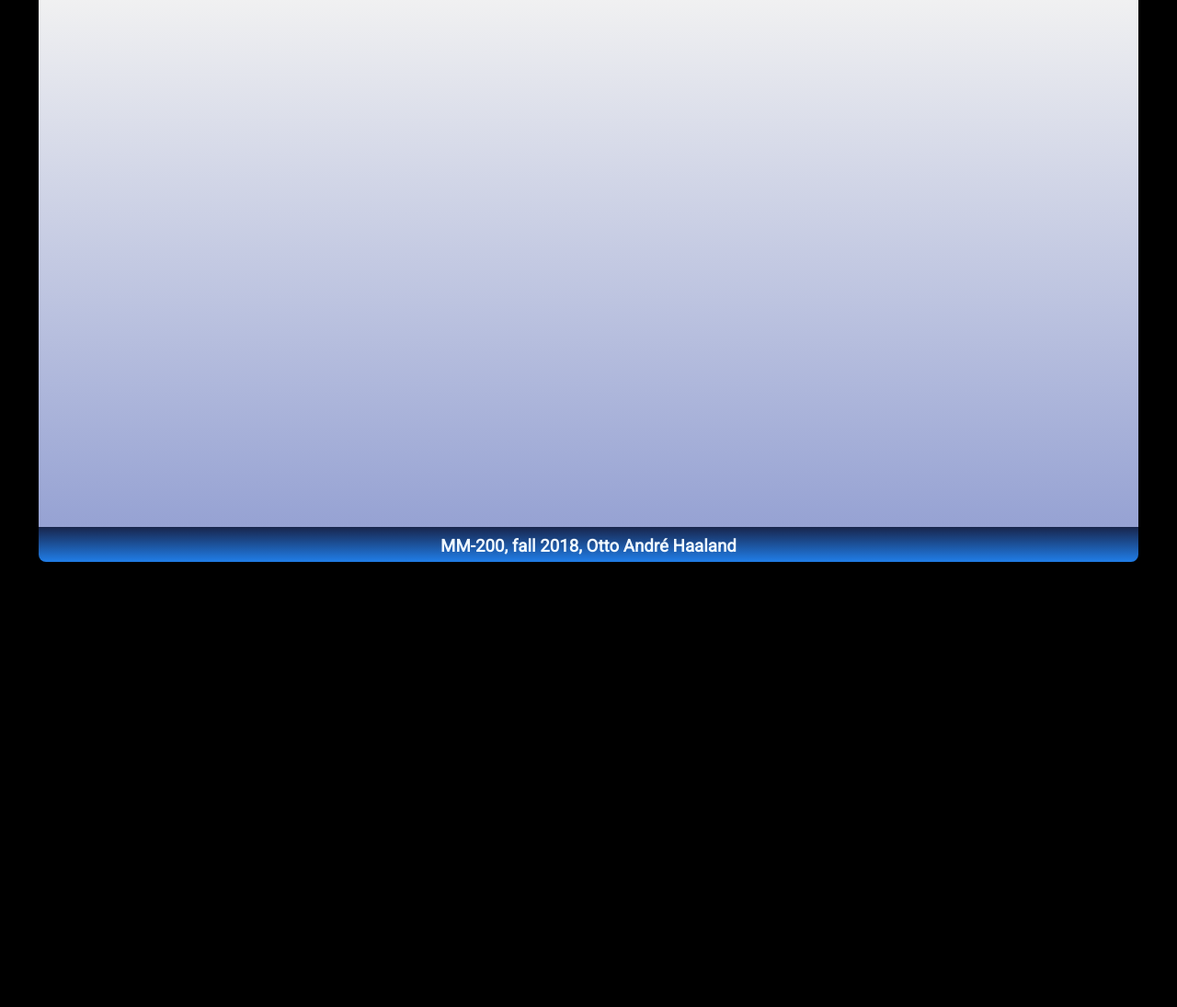
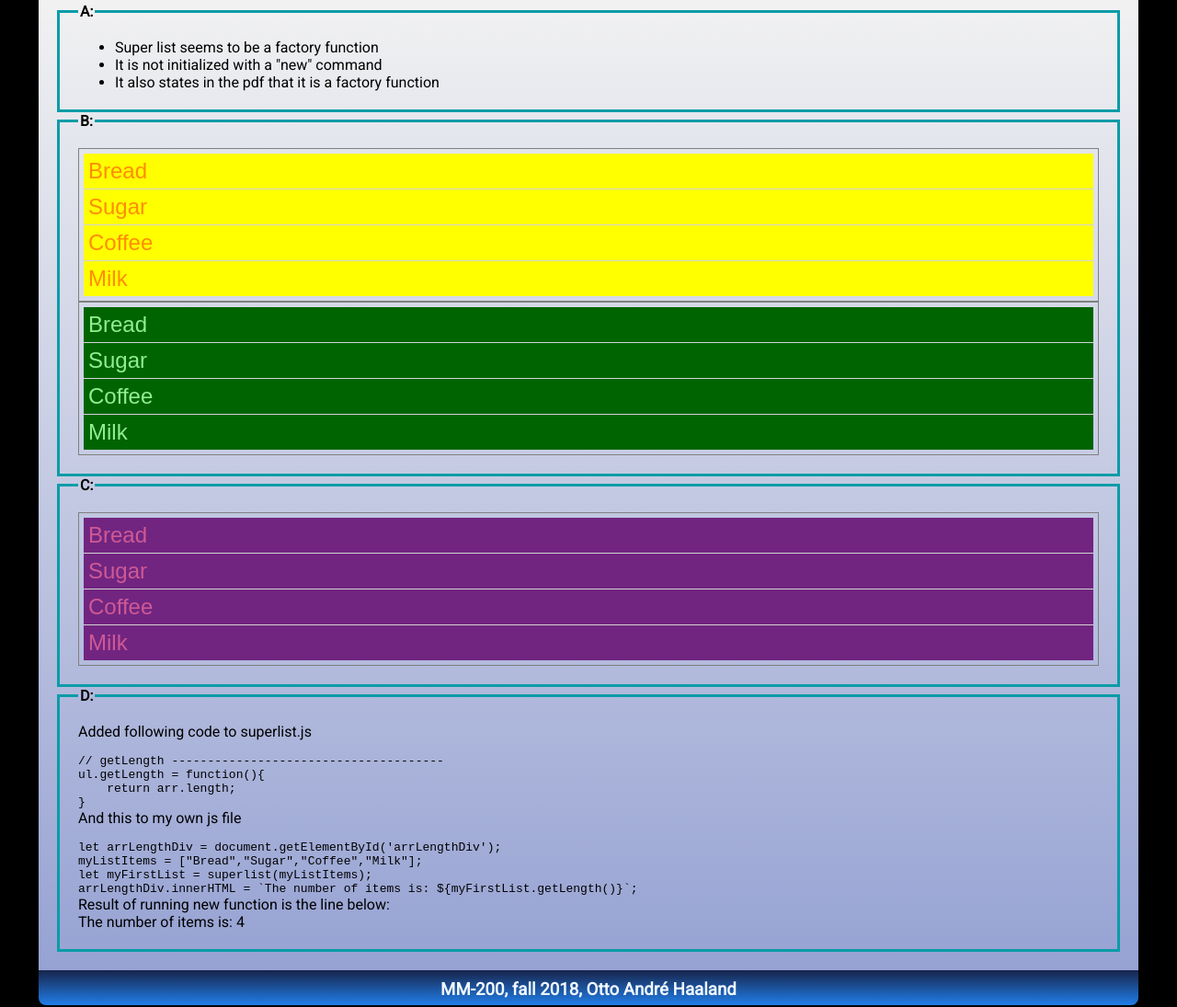
Before and after one commit to iamlost82/mm-200_mod3_assign2_client, a website: page public/task7.html in a window 1280 px wide. Shown: the part 177-1272 px from the top of the page at 92% size. Before the commit the page ends 800 px from the top, so only its background shows below. Drawn offline with Linux system fonts and the light colour scheme.

Commit message:
Task 7 complete

```diff
--- /dev/null
+++ b/public/css/superlist.css
@@ -0,0 +1,55 @@
+ul.superListStyle {
+    list-style-type: none;
+    font-family: sans-serif;
+    font-size: 1.5em;
+    border: 1px solid grey;
+    padding: 5px;
+}
+
+ul.superListStyle>li {
+    cursor: pointer;
+    border-bottom: 1px solid lightgrey;
+    padding: 5px;
+    user-select: none;
+}
+
+ul.superListStyle>:last-child {
+    border-bottom: none;
+}
+
+ul.superListStyle>li:hover {
+    box-shadow: 0 0 5px lightgrey;
+}
+
+ul.superListStyle>li:focus {
+    outline: none;
+}
+
+.sunny {
+    background-color: yellow;
+    color: darkorange;
+}
+
+.sunnyhighlight {
+    background-color: darkorange;
+    color: white;
+}
+
+.forest {
+    background-color: darkgreen;
+    color: lightgreen;
+}
+
+.foresthighlight {
+    background-color: yellowgreen;
+    color: seagreen;
+}
+.candy {
+    background-color: #712581;
+    color: #cf5994;
+}
+
+.candyhighlight {
+    background-color: #832dd3;
+    color: #b933ba;
+}
--- /dev/null
+++ b/public/js/superlist.js
@@ -0,0 +1,135 @@
+// superlist =========================================
+function superlist(values) {
+
+    // init *******************************************
+    let ul = document.createElement("ul"); //create a new ul
+    let arr = values.slice(); //the array with values
+    let selected = undefined; //index of the selected element
+    let thm = "sunny"; //default color theme
+    let selThm = "sunnyhighlight"; //default color theme
+    ul.classList.add("superListStyle");
+    drawList();
+
+    // "public" properties ****************************
+    ul.showSelected = true;
+
+    // "public" methods *******************************
+    // addElement -------------------------------------
+    ul.addElement = function(value) {
+        let li = document.createElement("li");
+        li.innerHTML = value;
+        //li.onclick = liClick;
+        ul.appendChild(li);
+    }
+
+    // fillFromArray ----------------------------------
+    ul.fillFromArray = function(values) {
+        arr = values.slice();
+        drawList();
+    }
+
+    // removeElement ----------------------------------
+    ul.removeElement = function(index) {
+        if (selected === index) {
+            selected = undefined;
+        }
+        arr.splice(index, 1);
+        drawList();
+    }
+
+    // removeAll --------------------------------------
+    ul.removeAll = function() {
+        selected = undefined;
+        arr = [];
+        drawList();
+    }
+
+    // setSelected ------------------------------------
+    ul.setSelected = function(index) {
+        setSelected(index);
+    }
+
+    // getSelected ------------------------------------
+    ul.getSelected = function() {
+        return selected;
+    }
+
+    // getElementAt -----------------------------------
+    ul.getElementAt = function(index) {
+        return ul.children.item(index);
+    }
+
+    // setTheme ---------------------------------------
+    ul.setTheme = function(theme) {
+        thm = theme;
+        selThm = thm + "highlight";
+        drawList();
+    }
+
+    // getLength --------------------------------------
+    ul.getLength = function(){
+        return arr.length;
+    }
+
+    // "private" methods ******************************
+    // drawList ---------------------------------------
+    function drawList() {
+
+        ul.innerHTML = "";
+
+        for (let i = 0; i < arr.length; i++) {
+            let li = document.createElement("li");
+            li.id = i;
+            li.innerHTML = arr[i];
+            li.onclick = liClick;
+            li.classList.add(thm);
+            ul.appendChild(li);
+        }
+    }
+
+    // liClick ----------------------------------------
+    function liClick(evt) {
+        setSelected(evt.currentTarget.id);
+    }
+
+    //setSelected -------------------------------------
+    function setSelected(index) {
+
+        selected = index;
+
+        //the selected element
+        let elm = ul.children.item(index);
+
+        //change appearance
+        if (ul.showSelected) {
+            clearSelected();
+            elm.classList.remove(thm);
+            elm.classList.add(selThm);
+        }
+
+        //create an event object
+        let event = new Event("listchange");
+
+        //fill in data in the event-object
+        event.index = index;
+        event.element = elm;
+
+        //send the event
+        ul.dispatchEvent(event);
+    }
+
+    // clearSelected ----------------------------------
+    function clearSelected() {
+
+        //retrieve all the li-elements and remove CSS class
+        let elms = ul.children;
+        for (let i = 0; i < elms.length; i++) {
+            elms[i].classList.remove(selThm);
+            elms[i].classList.add(thm);
+        }
+    }
+
+    // return the ul ***********************************
+    return ul;
+}
+// end superlist =======================================
--- a/public/js/task7.js
+++ b/public/js/task7.js
@@ -0,0 +1,19 @@
+let myFirstListDiv = document.getElementById('myFirstListDiv');
+let mySecondListDiv = document.getElementById('mySecondListDiv');
+let myThirdListDiv = document.getElementById('myThirdListDiv');
+let arrLengthDiv = document.getElementById('arrLengthDiv');
+
+myListItems = ["Bread","Sugar","Coffee","Milk"];
+
+let myFirstList = superlist(myListItems);
+let mySecondList = superlist(myListItems);
+let myThirdList = superlist(myListItems);
+
+mySecondList.setTheme('forest');
+myThirdList.setTheme('candy');
+
+myFirstListDiv.appendChild(myFirstList);
+mySecondListDiv.appendChild(mySecondList);
+myThirdListDiv.appendChild(myThirdList);
+
+arrLengthDiv.innerHTML = `The number of items is: ${myFirstList.getLength()}`;
--- a/public/task7.html
+++ b/public/task7.html
@@ -7,6 +7,7 @@
     <link href="https://fonts.googleapis.com/css?family=Roboto" rel="stylesheet">
     <link rel="stylesheet" href="css/assignement2.css">
     <link rel="stylesheet" href="css/task7.css">
+    <link rel="stylesheet" href="css/superlist.css">
     <title>MM-200, Mod 3, assignement 2, Clientside, Task 1</title>
 </head>
 <body>
@@ -24,10 +25,46 @@
         <button id="task10Btn" type="button">Task 10</button>
     </div>
     <div class="content">
-
+        <fieldset>
+            <legend>A:</legend>
+            <ul>
+                <li>Super list seems to be a factory function</li>
+                <li>It is not initialized with a "new" command</li>
+                <li>It also states in the pdf that it is a factory function</li>
+            </ul>
+        </fieldset>
+        <fieldset>
+            <legend>B:</legend>
+            <div id="myFirstListDiv"></div>
+            <div id="mySecondListDiv"></div>
+        </fieldset>
+        <fieldset>
+            <legend>C:</legend>
+            <div id="myThirdListDiv"></div>
+        </fieldset>
+        <fieldset>
+            <legend>D:</legend>
+<p>Added following code to superlist.js</p>
+<pre><code>
+// getLength --------------------------------------
+ul.getLength = function(){
+    return arr.length;
+}
+</code></pre>
+<p>And this to my own js file</p>
+<pre><code>
+let arrLengthDiv = document.getElementById('arrLengthDiv');
+myListItems = ["Bread","Sugar","Coffee","Milk"];
+let myFirstList = superlist(myListItems);
+arrLengthDiv.innerHTML = `The number of items is: ${myFirstList.getLength()}`;
+</code></pre>
+<p>Result of running new function is the line below:</p>
+<p id="arrLengthDiv"></p>
+        </fieldset>
     </div>
     <div class="footer"><h3>MM-200, fall 2018, Otto André Haaland</h3></div>
 </body>
 <script src="js/navigation.js"></script>
+<script src="js/superlist.js"></script>
 <script src="js/task7.js"></script>
 </html>
```
